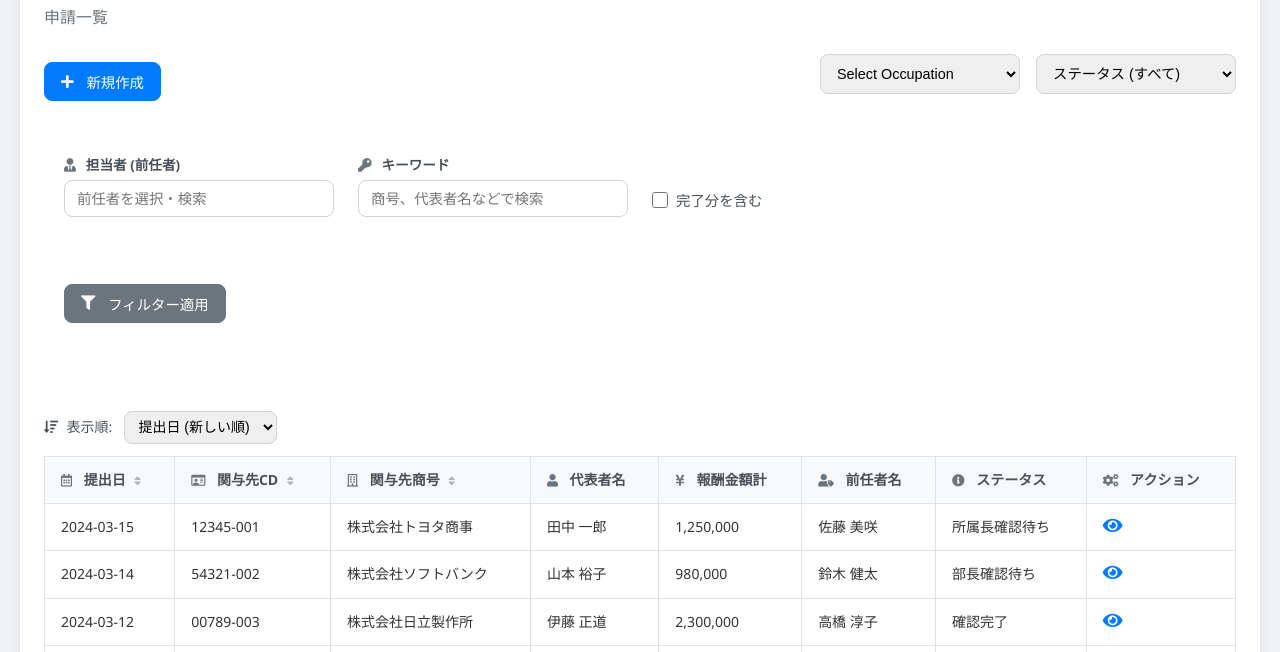
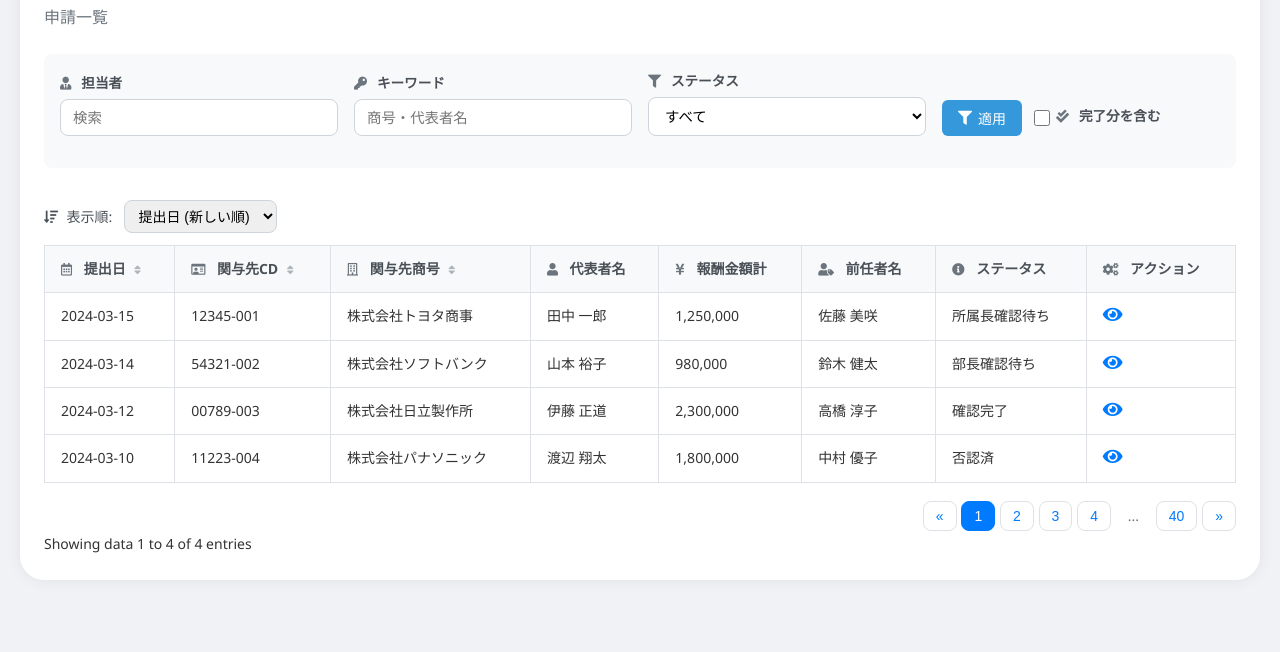
Before and after one commit to Fajarsyaff/tes2, a plain HTML site: page template/handover.html in a window 1280 px wide. Shown: the part 148-800 px from the top of the page. Drawn offline with nearby package versions, Linux system fonts and the light colour scheme.

Commit message:
update css

```diff
--- a/css/style.css
+++ b/css/style.css
@@ -379,40 +379,137 @@ body {
 }
 
 /* CSS untuk Checkbox Filter */
-.checkbox-filter-group {
-    display: flex;
-    align-items: center;
-    margin-top: 1.7rem; /* Sesuaikan dengan tinggi input fields lainnya */
-}
-
-.checkbox-filter-group input[type="checkbox"] {
-    margin-right: 0.5rem;
-    width: 1rem;
-    height: 1rem;
-}
-
-.checkbox-filter-group label {
-    margin: 0;
-    font-weight: normal;
-    font-size: 0.9rem;
-    color: #495057;
-}
-
-/* Penyesuaian untuk form filter horizontal */
-.horizontal-filters {
+/* Filter Bar Styles */
+/* Filter Bar Styles */
+.filter-bar {
     display: flex;
     flex-wrap: wrap;
-    gap: 1.5rem;
+    gap: 16px;
     align-items: flex-end;
+    padding: 16px;
+    background: #f8f9fa;
+    border-radius: 8px;
+    margin-bottom: 20px;
 }
 
 .filter-group {
     flex: 1;
-    min-width: 200px;
+    min-width: 180px;
 }
 
-/* Untuk memastikan checkbox full width */
-.full-width-checkbox {
-    flex: 0 0 100%;
-    margin-top: 0.5rem;
+.filter-label {
+    display: block;
+    margin-bottom: 6px;
+    font-size: 13px;
+    color: #555;
 }
+
+.filter-label .fas {
+    margin-right: 6px;
+    color: #6c757d;
+    font-size: 13px;
+}
+
+.filter-input, .filter-select {
+    width: 100%;
+    padding: 8px 12px;
+    border: 1px solid #ced4da;
+    border-radius: 6px;
+    font-size: 14px;
+    background-color: white;
+}
+
+.filter-input:focus, .filter-select:focus {
+    border-color: #3498db;
+    outline: none;
+    box-shadow: 0 0 0 2px rgba(52, 152, 219, 0.2);
+}
+
+.filter-actions {
+    display: flex;
+    gap: 12px;
+    align-items: center;
+    margin-top: 24px; /* Sesuai dengan tinggi label */
+}
+
+.btn-filter-apply {
+    padding: 8px 16px;
+    background-color: #3498db;
+    color: white;
+    border: none;
+    border-radius: 6px;
+    cursor: pointer;
+    font-size: 14px;
+    display: flex;
+    align-items: center;
+    gap: 6px;
+    height: 36px; /* Sesuai dengan tinggi input */
+}
+
+.btn-filter-apply:hover {
+    background-color: #2980b9;
+}
+
+.filter-checkbox-container {
+    display: flex;
+    align-items: center;
+    height: 36px; /* Sesuai dengan tinggi input */
+}
+
+.filter-checkbox {
+    margin: 0;
+    width: 16px;
+    height: 16px;
+}
+
+.filter-checkbox-label {
+    display: flex;
+    align-items: center;
+    gap: 6px;
+    font-size: 13px;
+    margin-left: 6px;
+    cursor: pointer;
+}
+
+.filter-checkbox-label .fas {
+    color: #6c757d;
+    font-size: 13px;
+}
+
+/* Responsive Adjustments */
+@media (max-width: 768px) {
+    .filter-bar {
+        flex-direction: column;
+        gap: 12px;
+    }
+
+    .filter-group {
+        width: 100%;
+    }
+
+    .filter-actions {
+        width: 100%;
+        justify-content: flex-start;
+        margin-top: 0;
+    }
+
+    .filter-checkbox-container {
+        margin-left: auto;
+    }
+}
+
+/* Responsive Adjustments */
+@media (max-width: 768px) {
+    .filter-bar {
+        flex-direction: column;
+    }
+
+    .filter-group {
+        width: 100%;
+    }
+
+    .filter-actions {
+        width: 100%;
+        justify-content: space-between;
+    }
+}
--- a/template/handover.html
+++ b/template/handover.html
@@ -28,54 +28,51 @@
             </div>
             <p class="page-subtitle">申請一覧</p>
 
-            <div class="action-bar">
-                <button type="button" id="btnCreateNew" class="btn btn-primary">
-                    <i class="fas fa-plus"></i> 新規作成
-                </button>
-                <div class="filters-right">
-                    <div class="filter-group">
-                        <select id="filterOccupation" name="occupation">
-                            <option value="">Select Occupation</option>
-                            <option value="occupation1">Occupation 1</option>
-                            <option value="occupation2">Occupation 2</option>
-                        </select>
-                    </div>
-                    <div class="filter-group">
-                        <select id="filterStatus" name="status">
-                            <option value="">ステータス (すべて)</option>
-                            <option value="pending_superior">所属長確認待ち</option>
-                            <option value="pending_dept_head">部長確認待ち</option>
-                            <option value="completed_ga">総務確認待ち</option>
-                            <option value="final_completed">確認完了</option>
-                        </select>
-                    </div>
-                </div>
-            </div>
+<!-- Ganti bagian filter dengan ini -->
+<div class="filter-bar">
+    <div class="filter-group">
+        <label for="filterPredecessor" class="filter-label">
+            <i class="fas fa-user-tie"></i> 担当者
+        </label>
+        <input type="search" id="filterPredecessor" placeholder="検索" list="data-worker" class="filter-input">
+    </div>
 
-           <form id="searchFiltersForm" class="table-filters">
-                <div class="filter-row horizontal-filters">
-                    <div class="filter-group filter-predecessor">
-                        <label for="filterPredecessor"><i class="fas fa-user-tie"></i> 担当者 (前任者)</label>
-                        <input type="search" id="filterPredecessor" name="predecessor" list="data-worker" placeholder="前任者を選択・検索">
-                    </div>
-                    <div class="filter-group filter-keyword">
-                        <label for="filterKeyword"><i class="fas fa-key"></i> キーワード</label>
-                        <input type="text" id="filterKeyword" name="keyword" placeholder="商号、代表者名などで検索">
-                    </div>
-                    <div class="filter-group filter-action">
-                        <label class="hidden-label-for-alignment">&nbsp;</label>
-                        <button type="submit" id="btnApplyFilters" class="btn btn-secondary">
-                            <i class="fas fa-filter"></i> フィルター適用
-                        </button>
-                    </div>
-                </div>
-    <div class="filter-group full-width-checkbox">
-        <div class="checkbox-filter-group">
-            <input type="checkbox" id="filterIncludeCompleted" name="include_completed">
-            <label for="filterIncludeCompleted">完了分を含む</label>
+    <div class="filter-group">
+        <label for="filterKeyword" class="filter-label">
+            <i class="fas fa-key"></i> キーワード
+        </label>
+        <input type="text" id="filterKeyword" placeholder="商号・代表者名" class="filter-input">
+    </div>
+
+    <div class="filter-group">
+        <label for="filterStatus" class="filter-label">
+            <i class="fas fa-filter"></i> ステータス
+        </label>
+        <select id="filterStatus" class="filter-select">
+            <option value="">すべて</option>
+            <option value="pending_superior">所属長確認待ち</option>
+            <option value="pending_dept_head">部長確認待ち</option>
+        </select>
+    </div>
+
+    <div class="filter-group filter-actions">
+        <button type="submit" class="btn-filter-apply">
+            <i class="fas fa-filter"></i> 適用
+        </button>
+        <div class="filter-checkbox-container">
+            <input type="checkbox" id="filterIncludeCompleted" class="filter-checkbox">
+            <label for="filterIncludeCompleted" class="filter-checkbox-label">
+                <i class="fas fa-check-double"></i> 完了分を含む
+            </label>
         </div>
     </div>
-            </form>
+</div>
+
+<datalist id="data-worker">
+    <option value="佐藤美咲">
+    <option value="鈴木健太">
+    <option value="高橋淳子">
+</datalist>
 
             <div class="table-meta">
                 <div class="sort-options">
```
